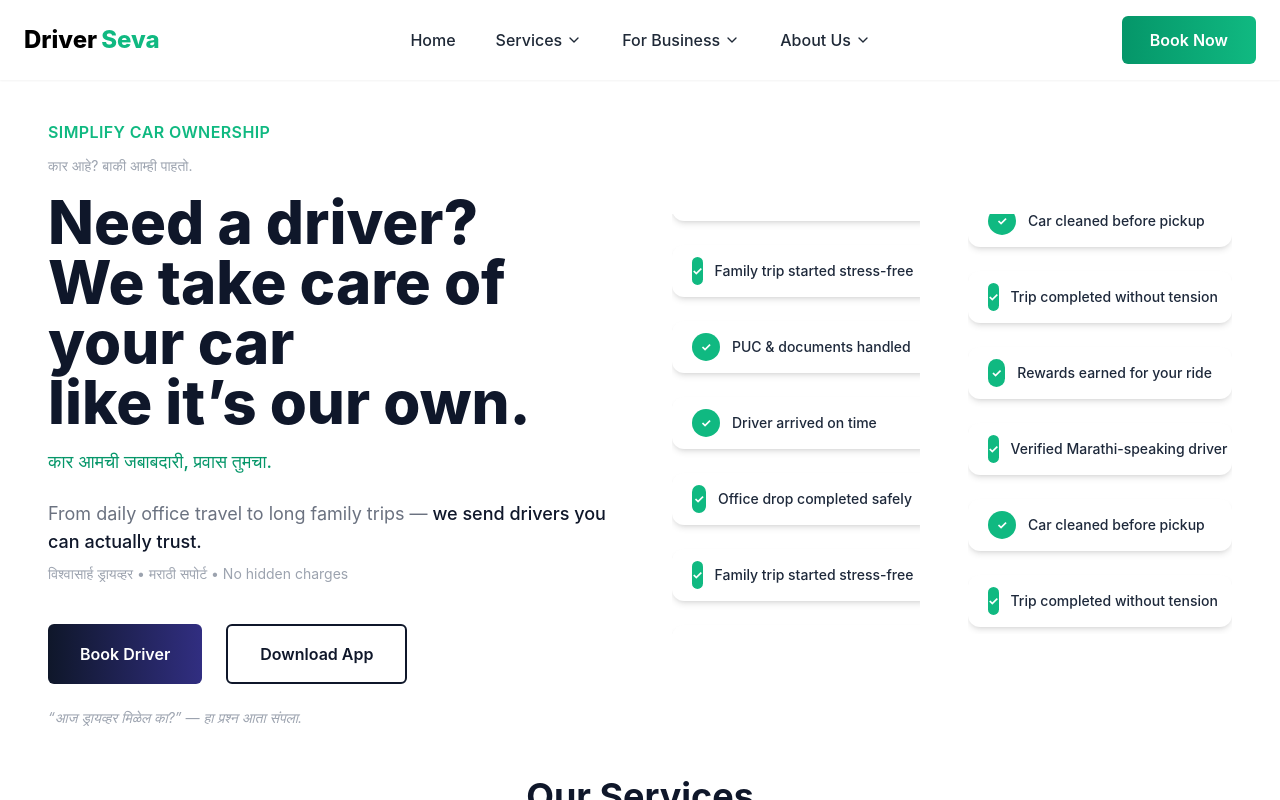
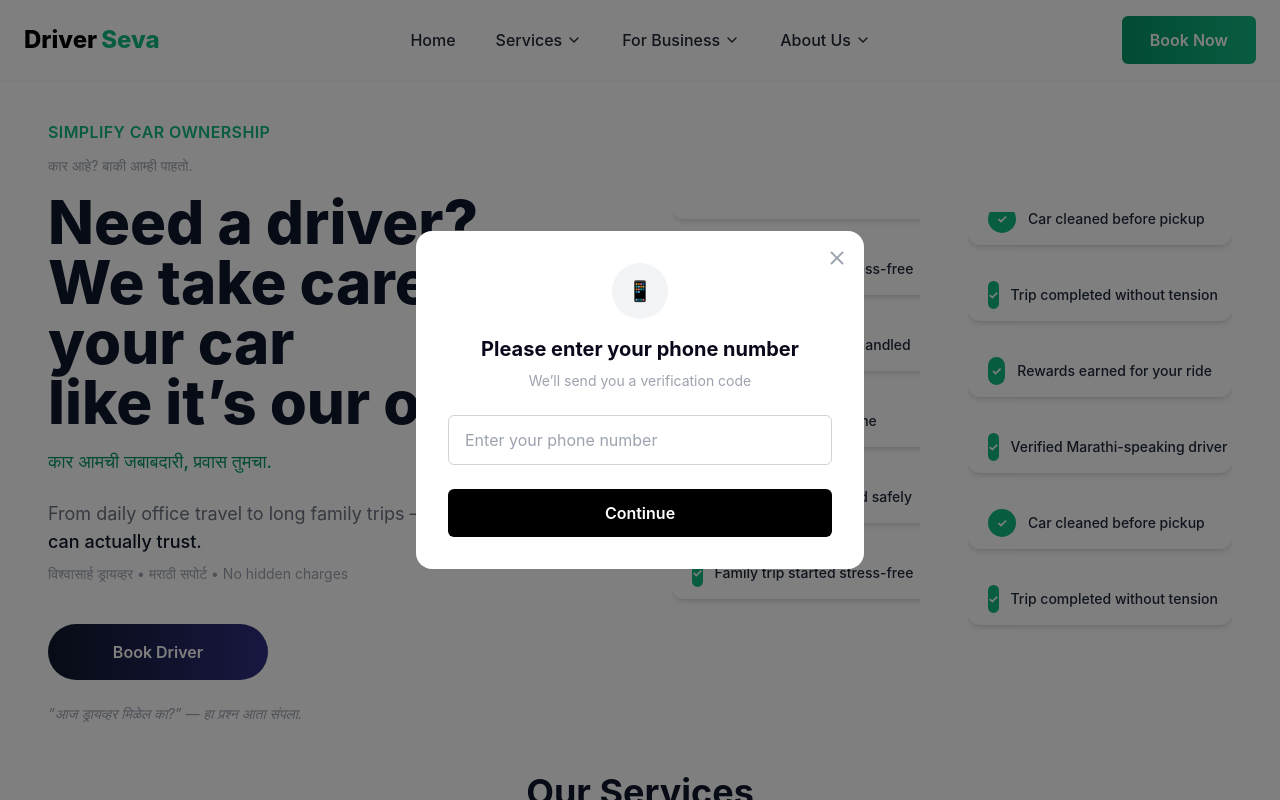
Before and after one commit to tushar0945/DiverSeva, a React (Vite) app: page / in a window 1280 px wide. Both pictures are taken after a click on the button "Book Driver". Shown: the top 800 px of the page. Built offline with nearby package versions, Linux system fonts and the light colour scheme.

Commit message:
Login modal implemented

```diff
--- a/src/features/auth/auth.context.jsx
+++ b/src/features/auth/auth.context.jsx
@@ -1,39 +1,27 @@
-import { createContext, useContext, useEffect, useState } from "react";
+import { createContext, useContext, useState } from "react";
 
 const AuthContext = createContext(null);
 
 export const AuthProvider = ({ children }) => {
-  const [user, setUser] = useState(null);
-  const [token, setToken] = useState(null);
+  const [isAuthenticated, setIsAuthenticated] = useState(
+    Boolean(localStorage.getItem("token")),
+  );
 
-  // Load token from localStorage on app start
-  useEffect(() => {
-    const storedToken = localStorage.getItem("auth_token");
-    if (storedToken) {
-      setToken(storedToken);
-      setUser({ id: "temp-user" }); // placeholder user
-    }
-  }, []);
-
-  const login = (fakeToken) => {
-    localStorage.setItem("auth_token", fakeToken);
-    setToken(fakeToken);
-    setUser({ id: "temp-user" });
+  const login = (token = "dummy-token") => {
+    localStorage.setItem("token", token);
+    setIsAuthenticated(true);
   };
 
   const logout = () => {
-    localStorage.removeItem("auth_token");
-    setToken(null);
-    setUser(null);
+    localStorage.removeItem("token");
+    setIsAuthenticated(false);
   };
 
   return (
-    <AuthContext.Provider
-      value={{ user, token, login, logout, isAuthenticated: !!user }}
-    >
+    <AuthContext.Provider value={{ isAuthenticated, login, logout }}>
       {children}
     </AuthContext.Provider>
   );
 };
 
-export const useAuthContext = () => useContext(AuthContext);
+export const useAuth = () => useContext(AuthContext);
--- /dev/null
+++ b/src/features/auth/components/LoginModal.jsx
@@ -0,0 +1,56 @@
+import { X } from "lucide-react";
+
+const LoginModal = ({ open, onClose, onContinue }) => {
+  if (!open) return null;
+
+  return (
+    <div className="fixed inset-0 z-50 flex items-center justify-center">
+      {/* Overlay */}
+      <div className="absolute inset-0 bg-black/50" onClick={onClose} />
+
+      {/* Modal Box */}
+      <div className="relative bg-white w-[90%] max-w-md rounded-2xl p-8 z-10">
+        {/* Close Button */}
+        <button
+          onClick={onClose}
+          className="absolute top-4 right-4 text-gray-400 hover:text-black"
+        >
+          <X size={22} />
+        </button>
+
+        {/* Icon */}
+        <div className="flex justify-center mb-4">
+          <div className="w-14 h-14 rounded-full bg-gray-100 flex items-center justify-center text-xl">
+            📱
+          </div>
+        </div>
+
+        {/* Title */}
+        <h2 className="text-xl font-bold text-center mb-2">
+          Please enter your phone number
+        </h2>
+
+        <p className="text-sm text-gray-400 text-center mb-6">
+          We’ll send you a verification code
+        </p>
+
+        {/* Phone Input */}
+        <input
+          type="tel"
+          placeholder="Enter your phone number"
+          className="w-full border border-gray-300 rounded-md px-4 py-3 focus:outline-none focus:ring-2 focus:ring-emerald-500"
+        />
+
+        {/* Continue Button */}
+        <button
+          onClick={onContinue}
+          className="w-full mt-6 bg-black text-white py-3 rounded-md font-semibold hover:opacity-90 transition"
+        >
+          Continue
+        </button>
+      </div>
+    </div>
+  );
+};
+
+export default LoginModal;
--- a/src/features/auth/pages/Login.jsx
+++ b/src/features/auth/pages/Login.jsx
@@ -1,6 +1,6 @@
 import Button from "../../../components/common/Button";
 import Input from "../../../components/common/Input";
-import { useAuthContext } from "../auth.context";
+import { useAuth } from "../auth.context";
 import { useNavigate } from "react-router-dom";
 
 const Login = () => {
--- a/src/features/landing/components/Hero.jsx
+++ b/src/features/landing/components/Hero.jsx
@@ -1,4 +1,8 @@
 import { motion } from "framer-motion";
+import { useState } from "react";
+import { useNavigate } from "react-router-dom";
+import { useAuth } from "../../auth/auth.context";
+import LoginModal from "../../auth/components/LoginModal";
 
 /* ================= CARD COMPONENT ================= */
 const Card = ({ text }) => {
@@ -14,7 +18,7 @@
   );
 };
 
-/* ================= CARD COLUMN (INFINITE LOOP) ================= */
+/* ================= CARD COLUMN ================= */
 const CardColumn = ({ items, duration = 20 }) => {
   return (
     <div className="h-[420px] overflow-hidden">
@@ -37,6 +41,10 @@
 
 /* ================= HERO ================= */
 const Hero = () => {
+  const navigate = useNavigate();
+  const { isAuthenticated } = useAuth();
+  const [showLogin, setShowLogin] = useState(false);
+
   const leftCards = [
     "Driver arrived on time",
     "Office drop completed safely",
@@ -51,7 +59,24 @@
     "Rewards earned for your ride",
   ];
 
+  /* ===== CTA HANDLER ===== */
+  const handleBookDriver = () => {
+    if (isAuthenticated) {
+      navigate("/book");
+    } else {
+      setShowLogin(true);
+    }
+  };
+
+  const handleLoginContinue = () => {
+    // ❌ DO NOT LOGIN HERE
+    // next step → OTP or /login page
+    setShowLogin(false);
+    navigate("/login");
+  };
+
   return (
+    <>
       <section className="w-full bg-white overflow-hidden">
         <div className="max-w-7xl mx-auto px-6 py-4">
           <div className="grid grid-cols-1 lg:grid-cols-2 gap-16 items-center">
@@ -89,19 +114,12 @@
                 विश्वासार्ह ड्रायव्हर • मराठी सपोर्ट • No hidden charges
               </p>
 
-            <div className="mt-10 flex gap-6">
-              <button className="px-8 py-4 bg-gradient-to-r from-slate-900 to-indigo-900 text-white font-semibold rounded-md hover:opacity-90 transition">
+              <div className="mt-10">
+                <button
+                  onClick={handleBookDriver}
+                  className="px-12 py-4 min-w-[220px] bg-gradient-to-r from-slate-900 to-indigo-900 text-white font-semibold rounded-full hover:opacity-90 transition"
+                >
                   Book Driver
-                {/* <span className="block text-xs font-normal opacity-80">
-                  ड्रायव्हर लगेच मिळवा
-                </span> */}
-              </button>
-
-              <button className="px-8 py-4 border-2 border-slate-900 text-slate-900 font-semibold rounded-md hover:bg-slate-900 hover:text-white transition">
-                Download App
-                {/* <span className="block text-xs font-normal opacity-80">
-                  सोपं आणि सुरक्षित
-                </span> */}
                 </button>
               </div>
 
@@ -120,6 +138,14 @@
           </div>
         </div>
       </section>
+
+      {/* ================= LOGIN MODAL ================= */}
+      <LoginModal
+        open={showLogin}
+        onClose={() => setShowLogin(false)}
+        onContinue={handleLoginContinue}
+      />
+    </>
   );
 };
 
--- a/src/routes/ProtectedRoute.jsx
+++ b/src/routes/ProtectedRoute.jsx
@@ -1,8 +1,7 @@
 import { Navigate } from "react-router-dom";
-import { useAuthContext } from "../features/auth/auth.context";
-
+import { useAuth } from "../features/auth/auth.context";
 const ProtectedRoute = ({ children }) => {
-  const { isAuthenticated } = useAuthContext();
+  const { isAuthenticated } = useAuth();
 
   if (!isAuthenticated) {
     return <Navigate to="/login" replace />;
```
Lines whose indentation alone changed are shown as unchanged.
